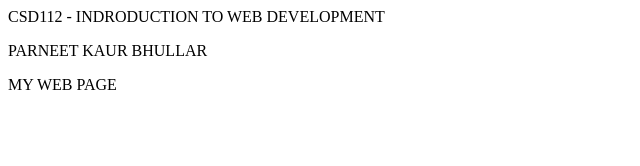
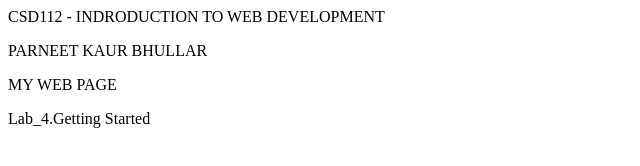
Before and after one commit to 21047509/www.parneet, a plain HTML site: page index.html in a window 1280 px wide. Shown: the whole page, without its empty margins (0-640 px from the left). Drawn offline with Linux system fonts and the light colour scheme.

Commit message:
WWW.PARNEET

```diff
--- a/index.html
+++ b/index.html
@@ -4,5 +4,6 @@
 <p>CSD112 - INDRODUCTION TO WEB DEVELOPMENT </p>
 <p>PARNEET KAUR BHULLAR<p>
 <P>MY WEB PAGE<P>
+<p>Lab_4.Getting Started</p>
 </body>
 </html>
```
